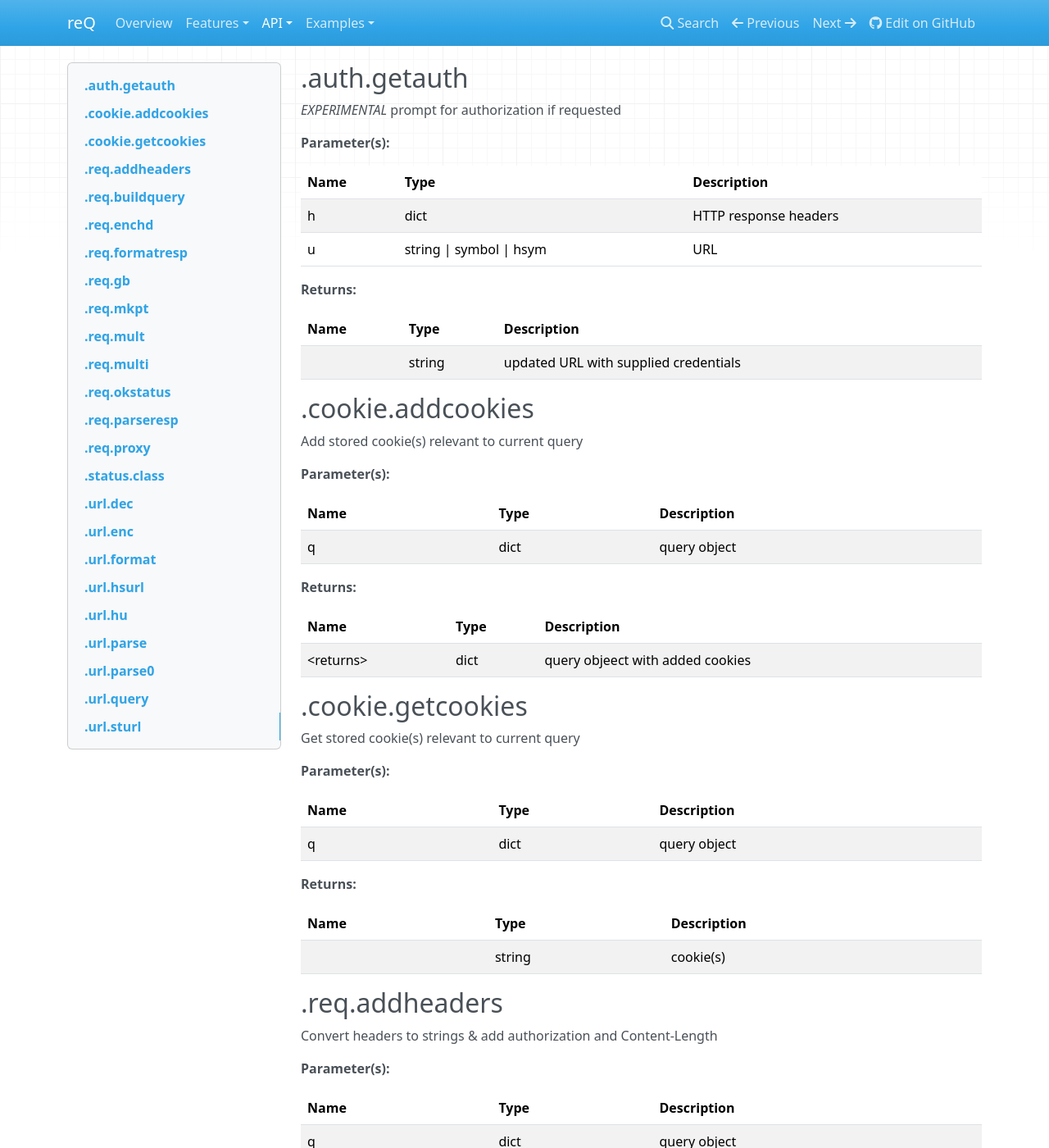
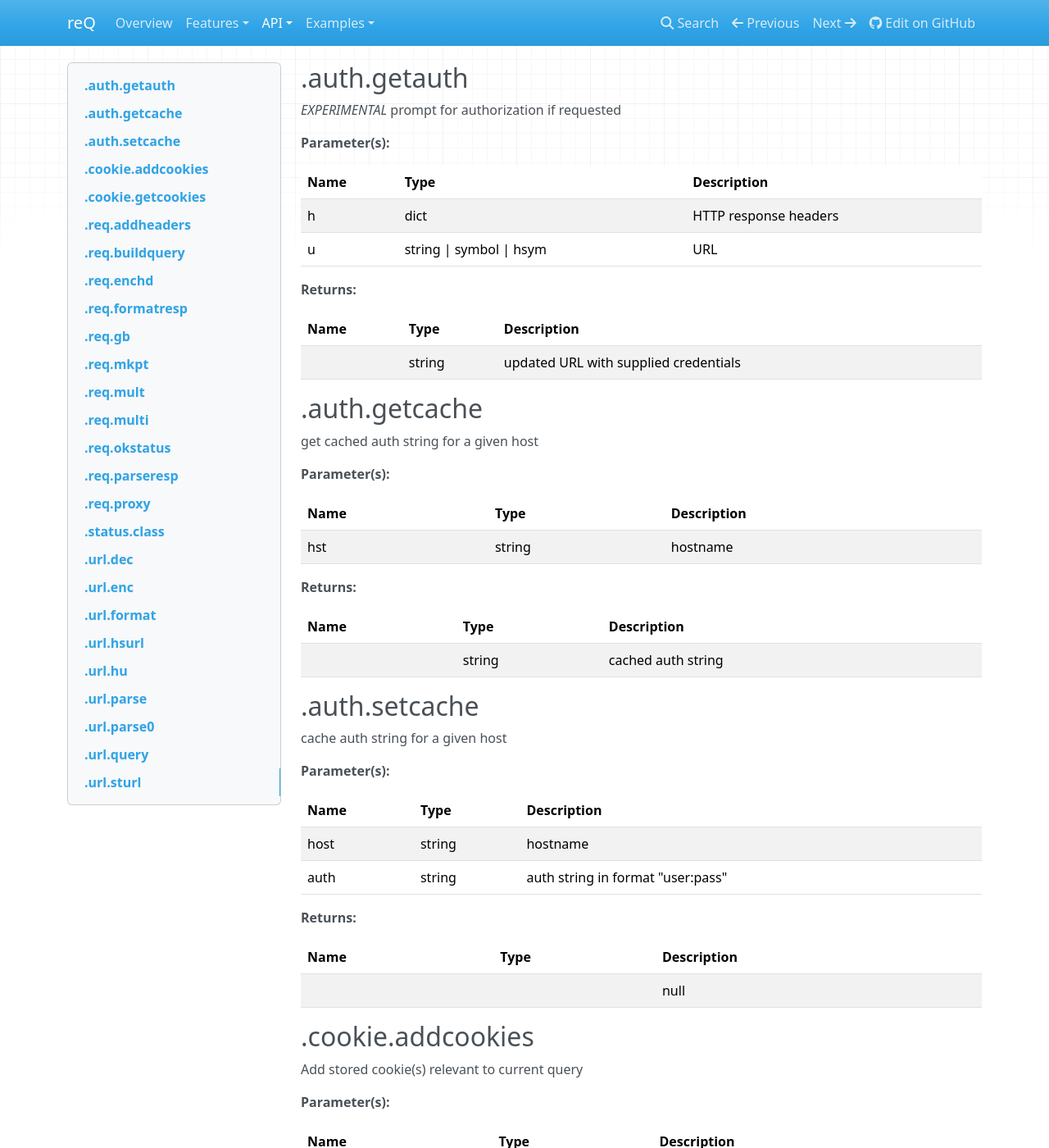
Before and after one commit to jonathonmcmurray/reQ, an MkDocs documentation site: the page built from docs/api/md/private.md, in a window 1280 px wide and 1400 px high. Shown: the whole window at 82% size. Built offline with MkDocs 1.6.1, drawn with Linux system fonts in a browser that asks for light colours; nearby versions of some CDN libraries.

Commit message:
gh-27 Add documentation for auth caching

```diff
--- a/docs/api/md/private.md
+++ b/docs/api/md/private.md
@@ -16,6 +16,39 @@
 |Name|Type|Description|
 |---|---|---|
 ||string|updated URL with supplied credentials|
+
+## .auth.getcache
+
+ get cached auth string for a given host
+
+**Parameter(s):**
+
+|Name|Type|Description|
+|---|---|---|
+|hst|string|hostname|
+
+**Returns:**
+
+|Name|Type|Description|
+|---|---|---|
+||string|cached auth string|
+
+## .auth.setcache
+
+ cache auth string for a given host
+
+**Parameter(s):**
+
+|Name|Type|Description|
+|---|---|---|
+|host|string|hostname|
+|auth|string|auth string in format "user:pass"|
+
+**Returns:**
+
+|Name|Type|Description|
+|---|---|---|
+|||null|
 
 ## .cookie.addcookies
 
```
Also changed, not shown: docs/api/md/public.md (+4 -0 lines), 1 other file.
